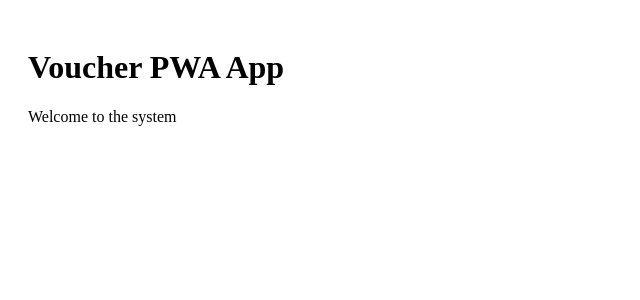
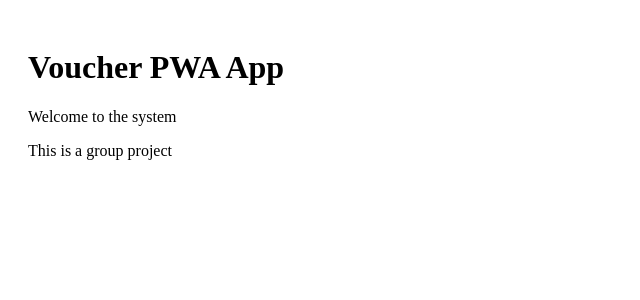
Before and after one commit to Altair2759/voucher-pwa, a Next.js app in the folder voucher-pwa/: page / in a window 1280 px wide. Shown: the top 300 px of the page, without its empty margins (0-640 px from the left). Built offline with nearby package versions, Linux system fonts and the light colour scheme.

Commit message:
reggie added para to main

```diff
--- a/voucher-pwa/app/page.tsx
+++ b/voucher-pwa/app/page.tsx
@@ -5,6 +5,7 @@ export default function Home() {
     <div style={{padding: 20}}>
       <h1>Voucher PWA App</h1>
       <p>Welcome to the system</p>
+      <p>This is a group project</p>
     </div>
   );
 }
```
